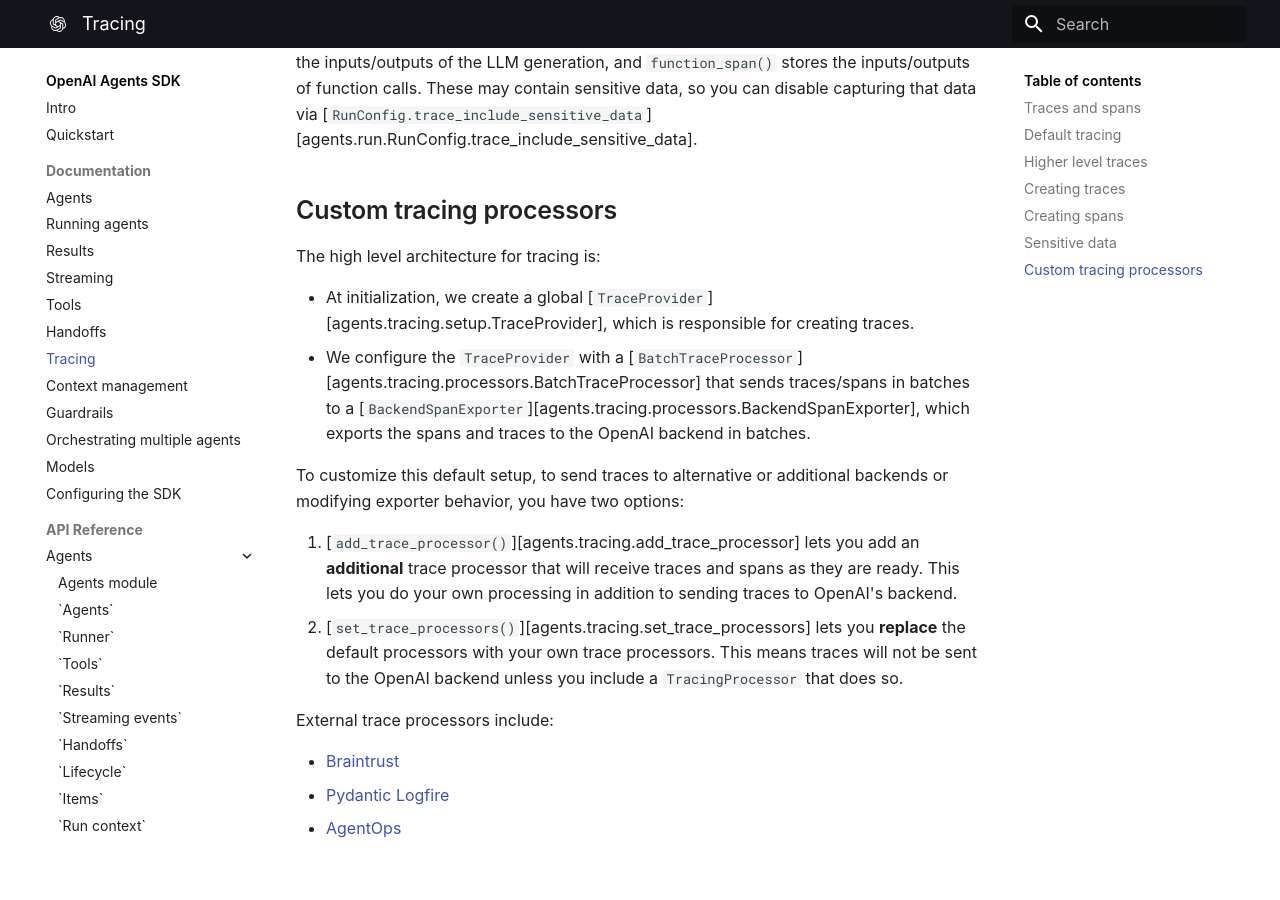
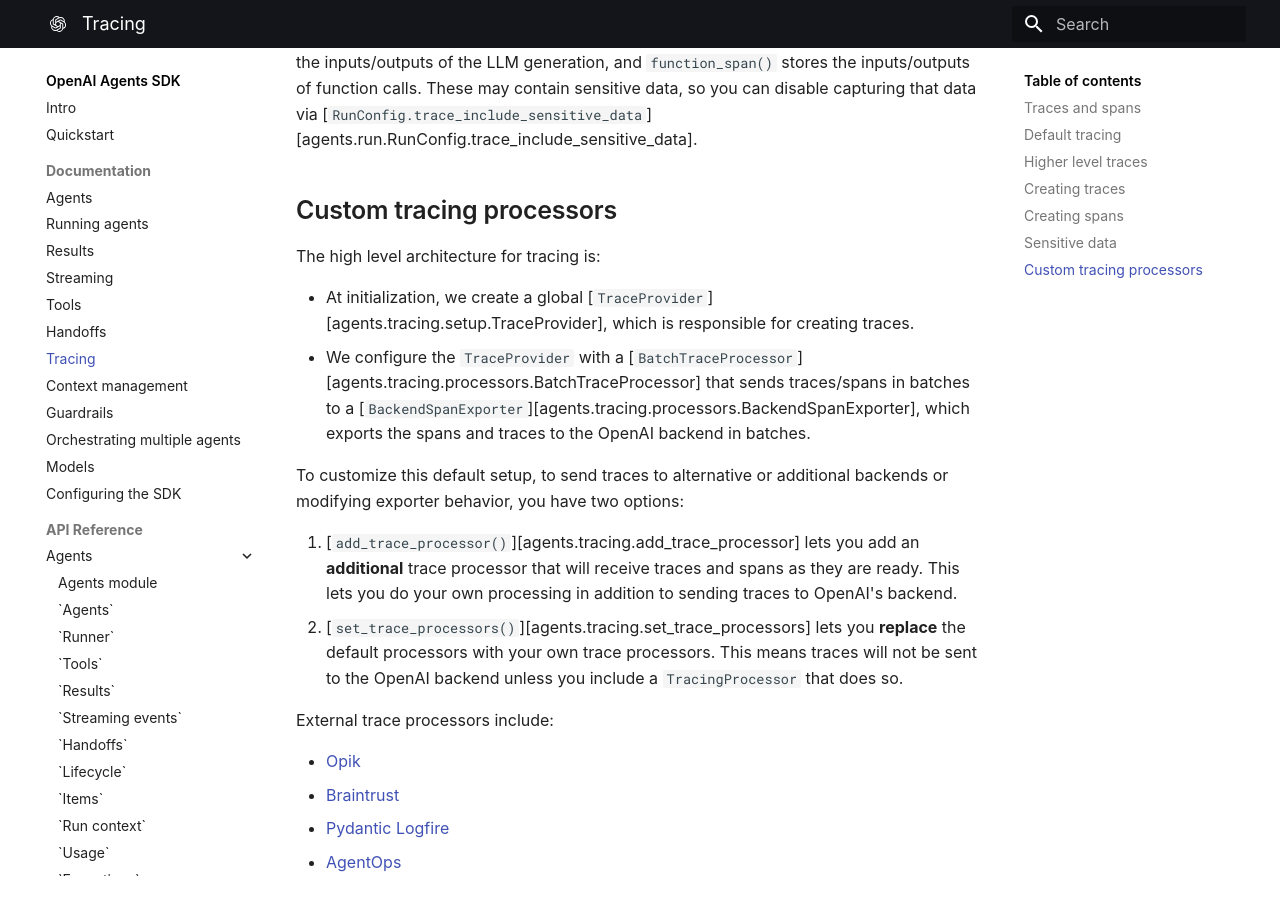
Before and after one commit to zain/openai-agents-python, an MkDocs documentation site: the page built from docs/tracing.md, in a window 1280 px wide and 900 px high, scrolled down 2703 px. Built offline with MkDocs 1.6.1 and Material for MkDocs 9.7.7, drawn with Linux system fonts in a browser that asks for light colours; some web fonts are replaced; before the commit the page ends 3569 px from its top, so only the background shows below that.

Commit message:
chore(docs): Update tracing.md

```diff
--- a/docs/tracing.md
+++ b/docs/tracing.md
@@ -90,6 +90,7 @@
 
 External trace processors include:
 
+-   [Opik](https://www.comet.com/docs/opik/tracing/integrations/openai)
 -   [Braintrust](https://braintrust.dev/docs/guides/traces/integrations#openai-agents-sdk)
 -   [Pydantic Logfire](https://logfire.pydantic.dev/docs/integrations/llms/openai/#openai-agents)
 -   [AgentOps](https://docs.agentops.ai/v1/integrations/agentssdk)
```
